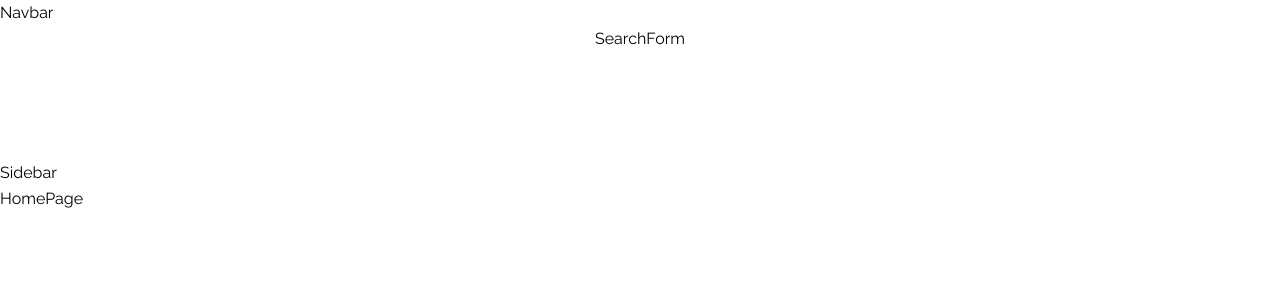
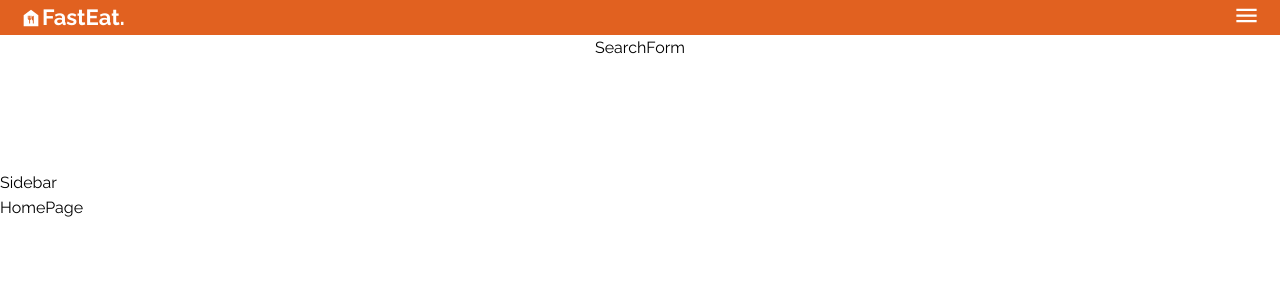
Before and after one commit to mehmetenfa/fasteat-mealdb-app, a React (Create React App) app: page / in a window 1280 px wide. Shown: the top 300 px of the page. Built offline with nearby package versions, Linux system fonts and the light colour scheme.

Commit message:
navbar first

```diff
--- a/src/components/Header/Navbar.js
+++ b/src/components/Header/Navbar.js
@@ -1,9 +1,48 @@
-import React from 'react'
+import React, { useState, useEffect } from "react";
+import { Link } from "react-router-dom";
+import "./Header.scss";
+import { MdFoodBank } from "react-icons/md";
+import { IoMdMenu } from "react-icons/io";
 
 const Navbar = () => {
+  const [scrolled, setScrolled] = useState(false);
+
+  const handleScroll = () => {
+    const offset = window.scrollY;
+    if (offset > 60) {
+      setScrolled(true);
+    } else {
+      setScrolled(false);
+    }
+  };
+
+  useEffect(() => {
+    window.addEventListener("scroll", handleScroll);
+  });
+
   return (
-    <div>Navbar</div>
-  )
-}
+    <nav
+      className={`navbar bg-orange flex align-center ${
+        scrolled ? "scrolled" : ""
+      }`}
+    >
+      <div className="container w-100">
+        <div className="navbar-content text-white">
+          <div className="brand-and-toggler flex align-center justify-between">
+            <Link to="/" className="navbar-brand fw-3 fs-22 flex align-center">
+              <MdFoodBank />
+              <span className="navbar-brand-text fw-7">FastEat.</span>
+            </Link>
+            <div className="navbar-btns flex align-center">
+              <button type="button" className="navbar-show-btn text-white">
+                <IoMdMenu size={27} />
+              </button>
+            </div>
+          </div>
+        </div>
+      </div>
+    </nav>
+  );
+};
 
-export default Navbar
+export default Navbar;
```
